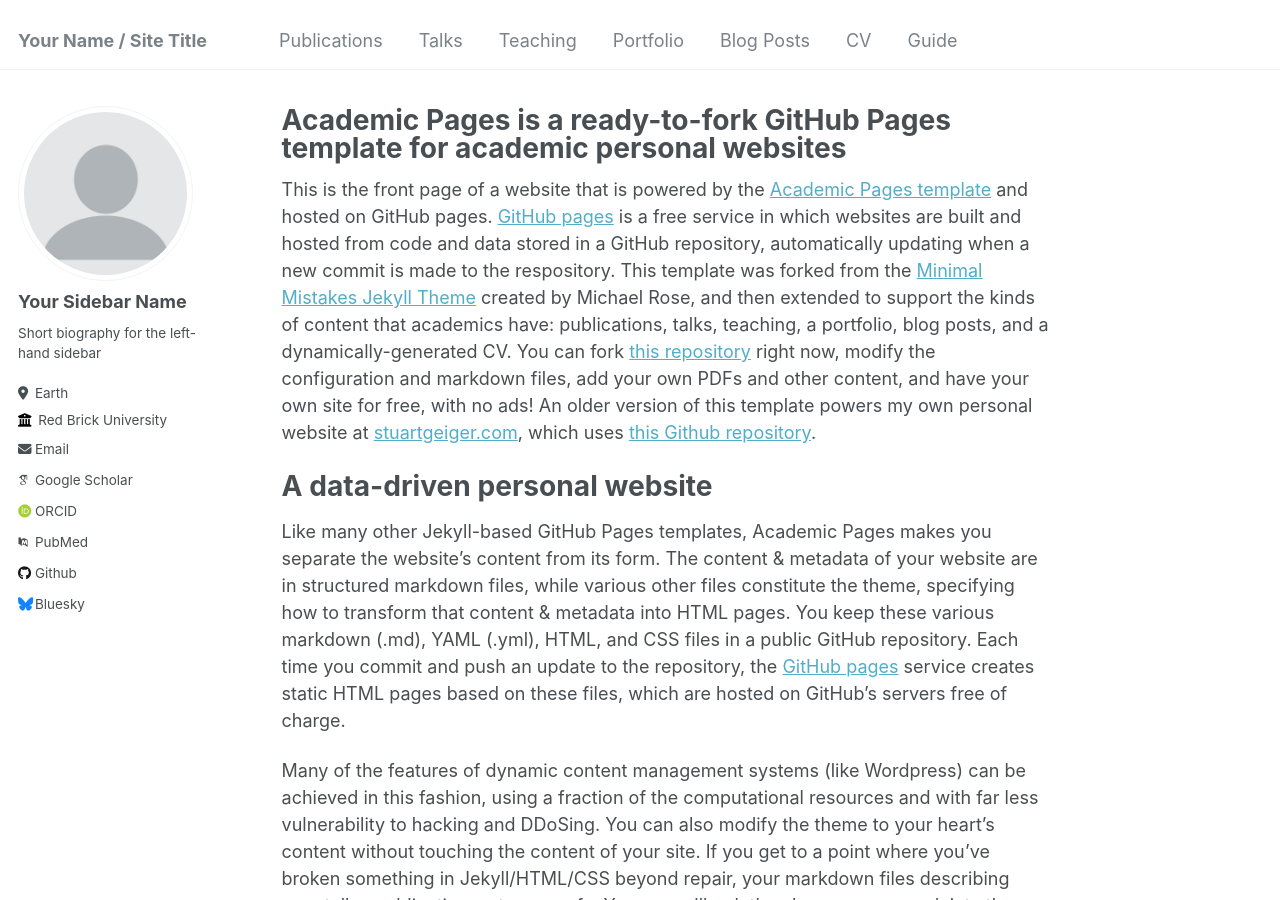
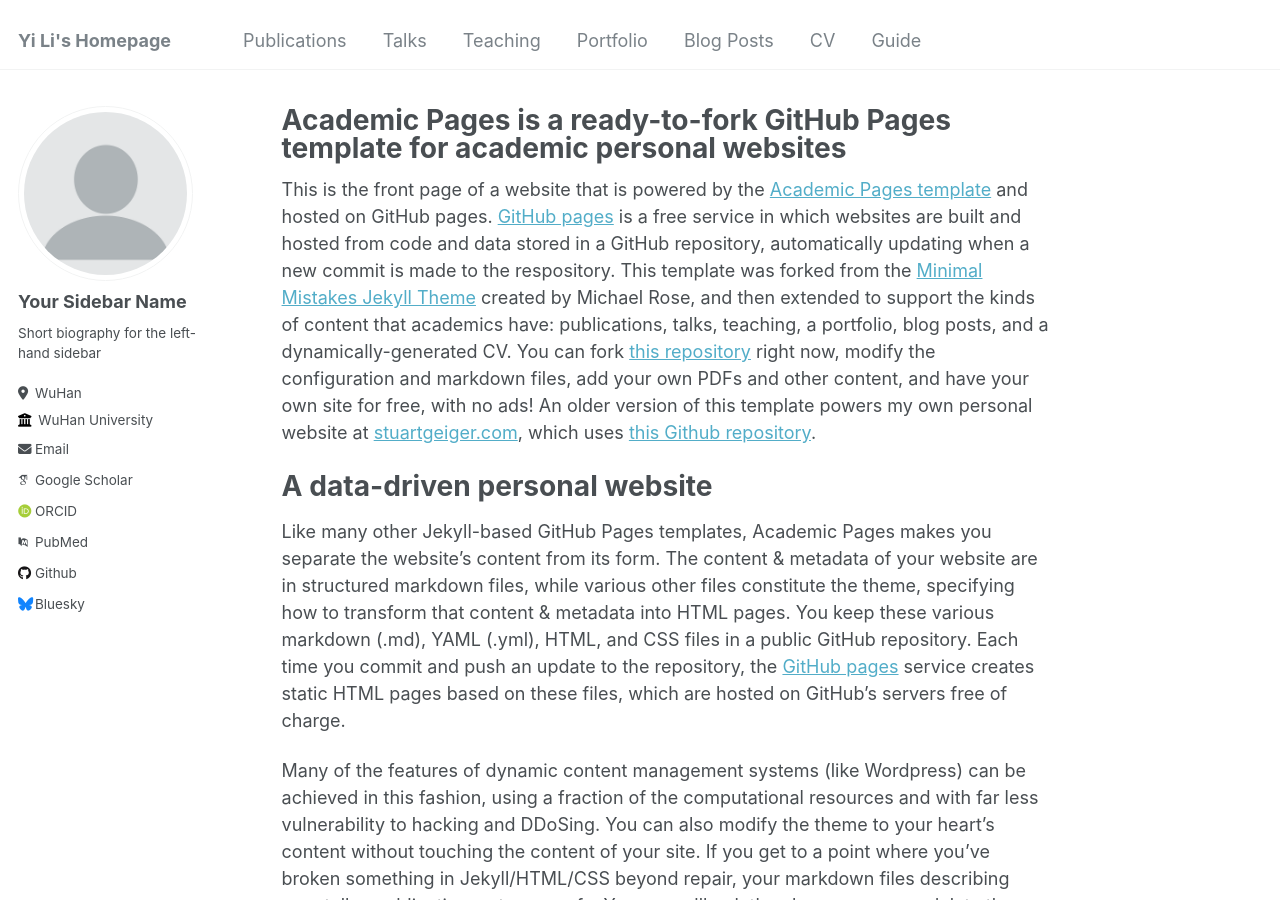
Before and after one commit to YiLimath/YiLimath.github.io, a Jekyll site: the page built from _pages/about.md, in a window 1280 px wide and 900 px high. Built offline with Jekyll 4.4.1, drawn with Linux system fonts in a browser that asks for light colours; some web fonts are replaced.

Commit message:
Update _config.yml

```diff
--- a/_config.yml
+++ b/_config.yml
@@ -8,13 +8,13 @@
 
 # Basic Site Settings
 locale                   : "en-US"
-title                    : "Your Name / Site Title"
+title                    : "Yi Li's Homepage"
 title_separator          : "-"
 name                     : &name "Your Name"
 description              : &description "personal description"
-url                      : https://academicpages.github.io # the base hostname & protocol for your site e.g. "https://mmistakes.github.io"
+url                      : https://YiLimath.github.io # the base hostname & protocol for your site e.g. "https://mmistakes.github.io"
 baseurl                  : "" # the subpath of your site, e.g. "/blog"
-repository               : "academicpages/academicpages.github.io"
+repository               : "YiLimath/YiLimath.github.io"
 
 # Site Author - The following control what appear as part of the author content on the side bar.
 #               If a field is blank the icon and link will not appear, otherwise it will be shown.
@@ -25,8 +25,8 @@
   name             : "Your Sidebar Name"
   pronouns         : # example: "she/her"
   bio              : "Short biography for the left-hand sidebar"
-  location         : "Earth"
-  employer         : "Red Brick University"
+  location         : "WuHan"
+  employer         : "WuHan University"
   uri              : # URL
   email            : "none@example.org"
 
```
